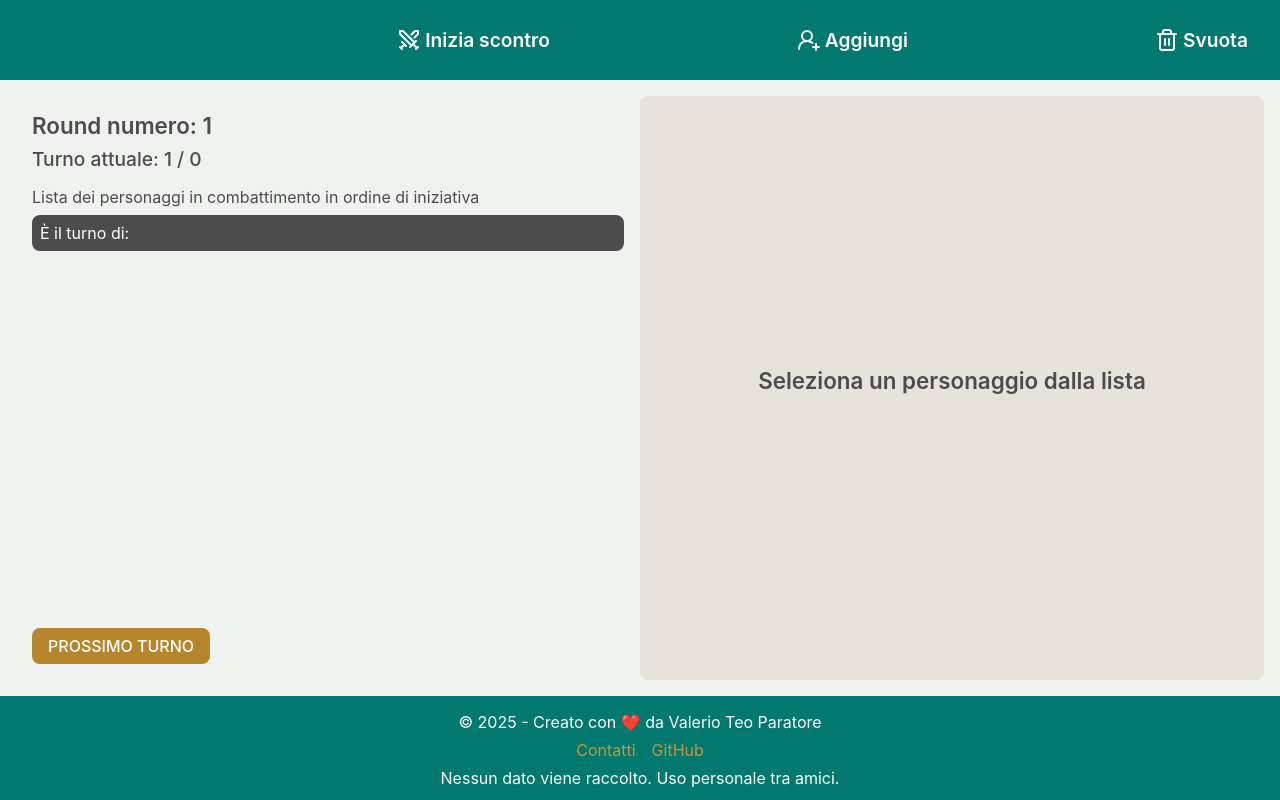
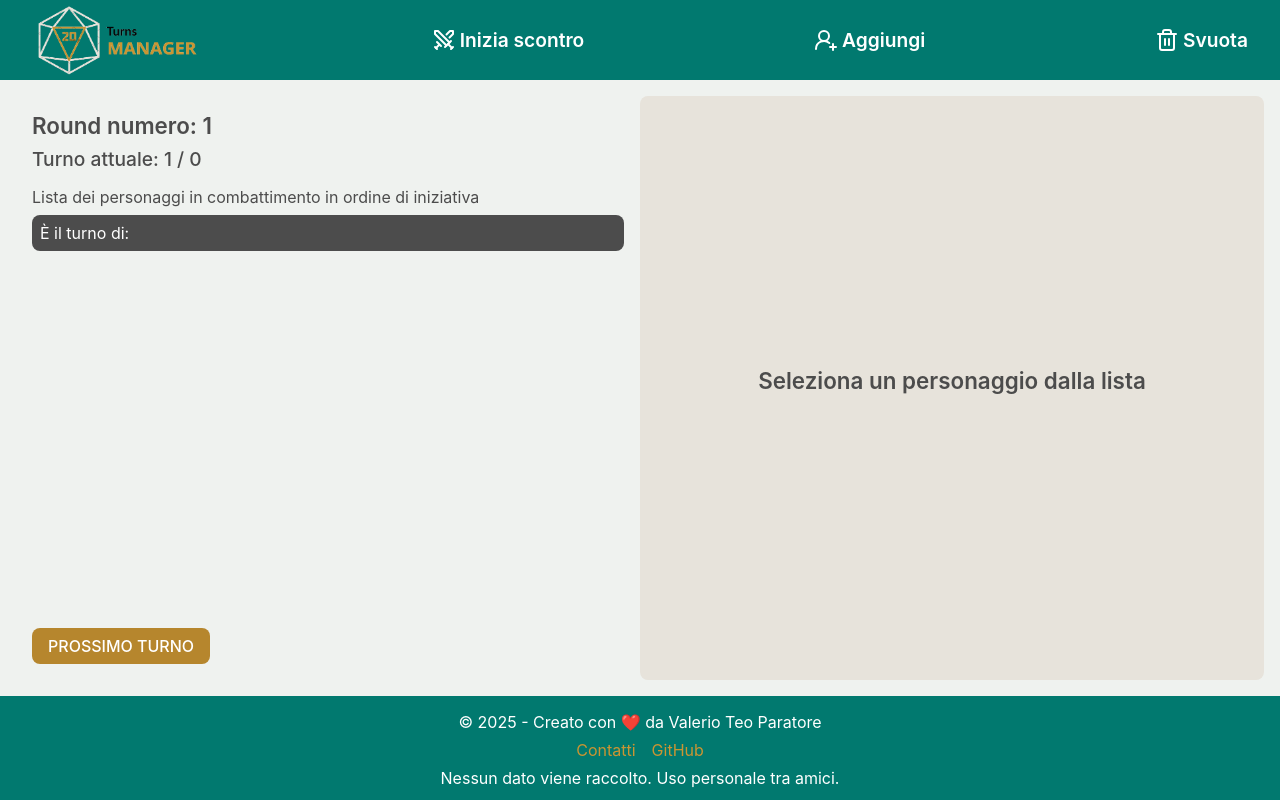
Before and after one commit to ValerioParatore/TurnsManager, a React (Vite) app: page / in a window 1280 px wide. Built offline with nearby package versions, Linux system fonts and the light colour scheme.

Commit message:
add logo

```diff
--- a/src/components/Navbar.tsx
+++ b/src/components/Navbar.tsx
@@ -82,7 +82,9 @@ function Navbar({startNewFight}: NavbarProps) {
     <>
       <nav className="navbar">
         <ul className="navbar-list">
-          <h2>Turns Manager</h2>
+          <div className="logo-wrapper">
+            <img src="/src/assets/logo-tm.png" alt="logo" />
+          </div>
           <li onClick={startNewFight}><span><Swords  /> Inizia scontro</span></li>
           <li ref={dropdownRef} onClick={() => setDropDownOpen(prev => !prev)}>
             <span><UserRoundPlus /> Aggiungi</span>
--- a/src/styles/navbar.scss
+++ b/src/styles/navbar.scss
@@ -6,6 +6,7 @@
   background-color: $color-primary;
   color: $color-primary;
   position: relative;
+
   &-list {
     width: 100%;
     display: flex;
@@ -30,6 +31,16 @@
         }
       }
     }
+
+    .logo-wrapper {
+      height: 80px;
+      width: 170px;
+
+      img {
+        height: 100%;
+        width: 100%;
+      }
+    }
   }
 }
 
@@ -43,6 +54,7 @@
   animation: fadeIn 0.2s ease-in-out;
   opacity: 1;
   transform: translateY(0);
+
   ul {
     display: flex;
     flex-direction: column;
@@ -57,6 +69,7 @@
     opacity: 0;
     transform: translateY(-10px);
   }
+
   to {
     opacity: 1;
     transform: translateY(0);
```
Also changed, not shown: src/assets/logo-tm.png (added).
